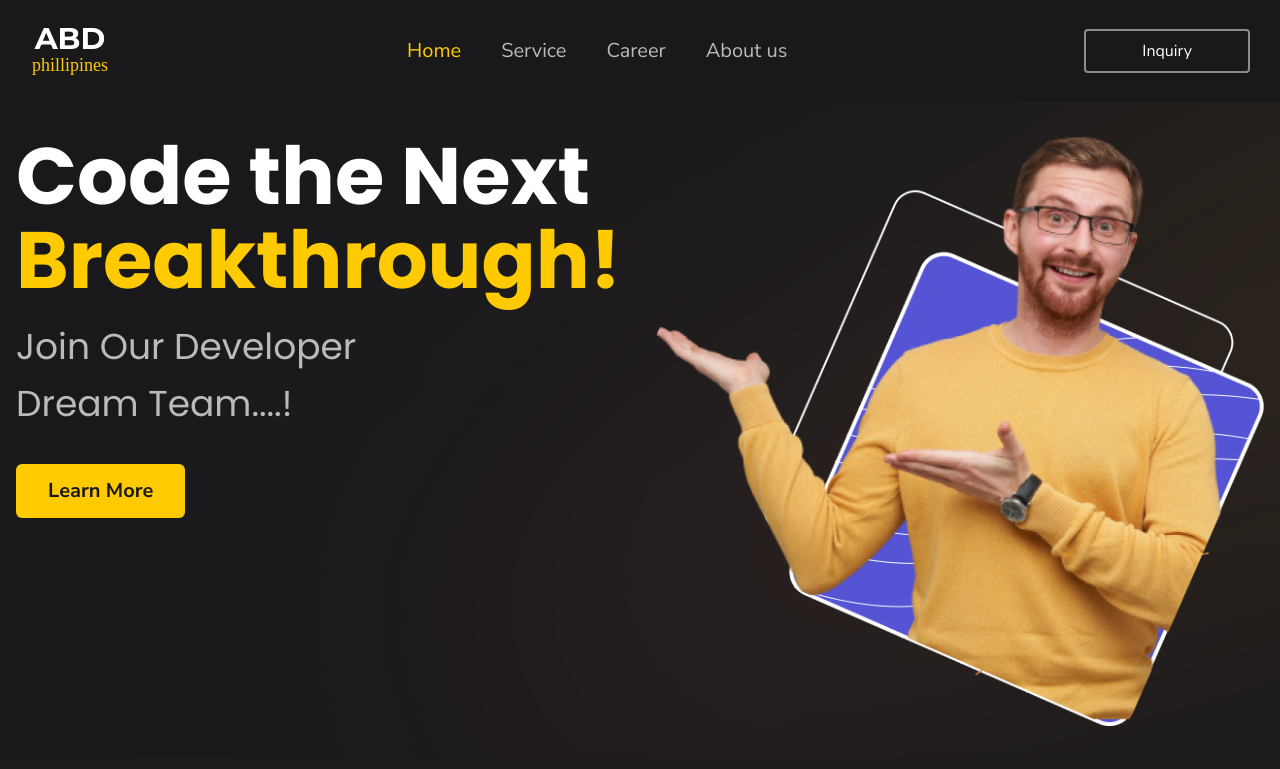
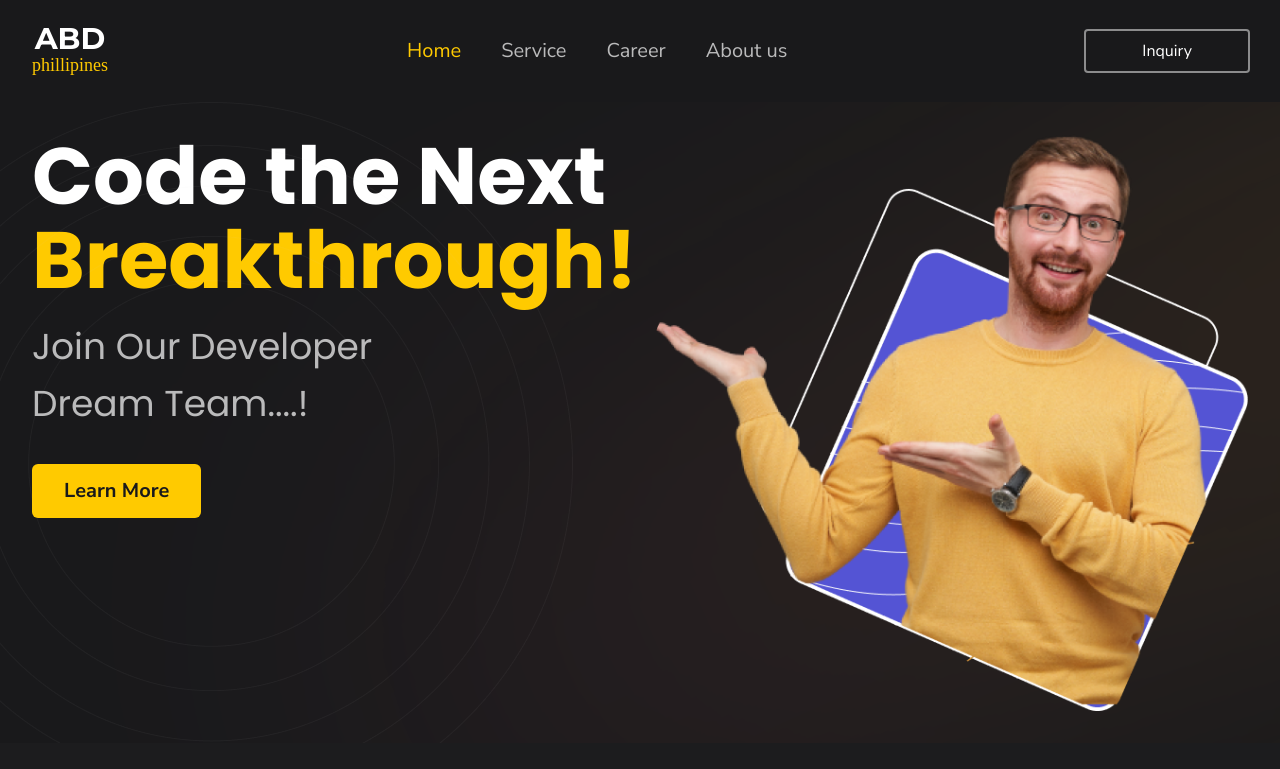
Before and after one commit to hannie404/ABDevify, a React (Vite) app: page / in a window 1280 px wide. Shown: the top 769 px of the page. Built offline with nearby package versions, Linux system fonts and the light colour scheme; a web font is replaced by a local one.

Commit message:
fixed header width

```diff
--- a/src/components/layouts/header/Header.jsx
+++ b/src/components/layouts/header/Header.jsx
@@ -5,16 +5,15 @@ import NavBrand from './NavBrand';
 
 const Header = () => {
     return (
-        <header className="container sticky top-0 z-10 mx-auto bg-primary-950 px-8 py-6">
+        <header className=" sticky top-0 z-10 bg-primary-950 px-8 py-6">
+            <div className="container mx-auto">
                 <nav className="flex flex-row items-center justify-between">
                     <NavBrand />
-
                     <NavBar />
-
                     <InquiryButton />
-
                     <MenuBar />
                 </nav>
+            </div>
         </header>
     );
 };
--- a/src/index.css
+++ b/src/index.css
@@ -1039,6 +1039,11 @@ svg {
   content: var(--tw-content);
 }
 
+.before\:content-\[url\(\/src\/assets\/images\/multicircle\.png\)\]::before{
+  --tw-content: url(/src/assets/images/multicircle.png);
+  content: var(--tw-content);
+}
+
 .after\:absolute::after{
   content: var(--tw-content);
   position: absolute;
--- a/src/pages/home/sections/Hero.jsx
+++ b/src/pages/home/sections/Hero.jsx
@@ -1,11 +1,8 @@
-import { heroImage, multicircle } from '../../../assets/images';
+import { heroImage } from '../../../assets/images';
 
 const Hero = () => {
-    console.log(multicircle);
     return (
-        <section
-            className={`relative overflow-hidden px-4 py-8 before:absolute before:left-0 before:top-0 before:h-[750px] before:w-[750px] before:-translate-x-[20%] before:content-[url(${multicircle})] after:absolute after:right-0 after:top-0 after:-z-10 after:h-[1399.298px] after:w-[467px] after:-translate-y-[25%] after:rotate-[65.712deg] after:rounded-[233.5px] after:bg-gradient-to-b after:from-[rgba(251,168,28,0.11)] after:to-[rgba(224,86,136,0.06)] after:blur-[150px] after:content-['']`}
-        >
+        <section className="relative overflow-hidden px-8 py-8 before:absolute before:left-0 before:top-0 before:h-[750px] before:w-[750px] before:-translate-x-[20%] before:content-[url(/src/assets/images/multicircle.png)] after:absolute after:right-0 after:top-0 after:-z-10 after:h-[1399.298px] after:w-[467px] after:-translate-y-[25%] after:rotate-[65.712deg] after:rounded-[233.5px] after:bg-gradient-to-b after:from-[rgba(251,168,28,0.11)] after:to-[rgba(224,86,136,0.06)] after:blur-[150px] after:content-['']">
             <div className="container mx-auto">
                 <div className="grid gap-8 lg:grid-cols-2 lg:grid-rows-[auto_minmax(0,_1fr)]">
                     <div className="rows flex flex-col justify-center gap-4 text-center lg:row-start-1 lg:row-end-2 lg:text-start">
--- a/src/pages/home/sections/Testimonials.jsx
+++ b/src/pages/home/sections/Testimonials.jsx
@@ -1,5 +1,5 @@
 const Testimonials = () => {
-    return <div>Testimonials</div>;
+    return <></>;
 };
 
 export default Testimonials;
```
Lines whose indentation alone changed are shown as unchanged.
